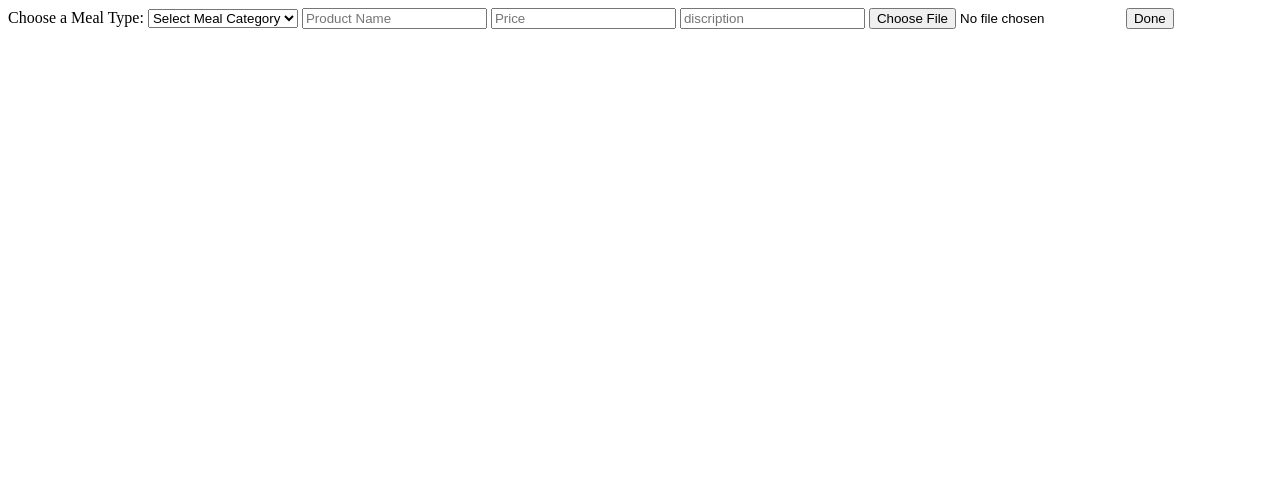
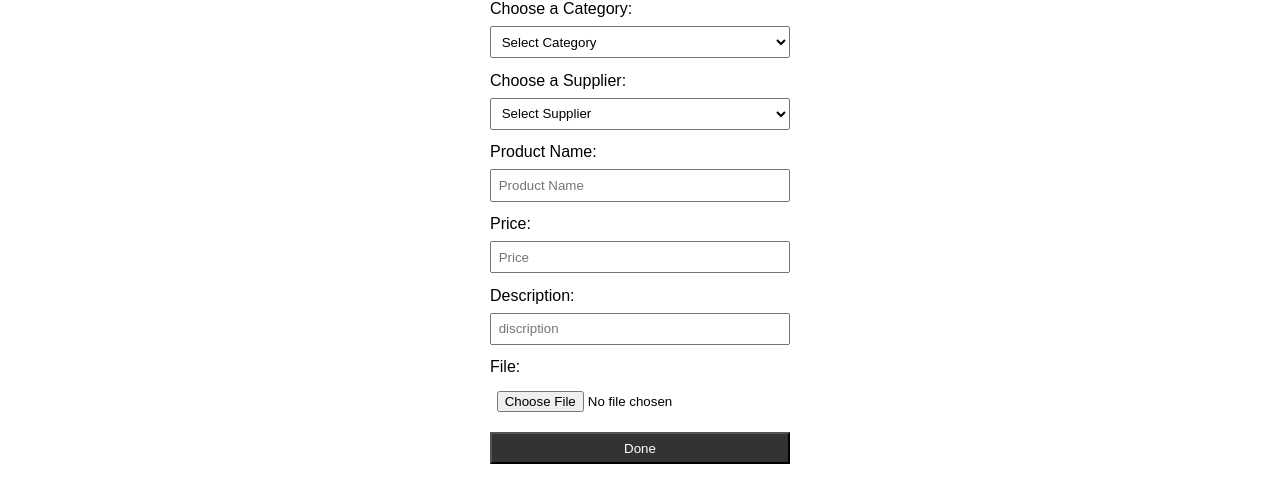
Before and after one commit to Jay-Lokhande/Inventory-Management-System, a Flask app: page /add-products in a window 1280 px wide. Shown: the top 503 px of the page. Run offline with Flask 3, Linux system fonts and the light colour scheme; data that the repository does not hold is empty.

Commit message:
added add files

```diff
--- a/templates/addproduct.html
+++ b/templates/addproduct.html
@@ -1,18 +1,18 @@
-<!doctype html>
+<!DOCTYPE html>
 <html lang="en">
 <head>
     <meta charset="UTF-8">
-    <meta name="viewport"
-          content="width=device-width, user-scalable=no, initial-scale=1.0, maximum-scale=1.0, minimum-scale=1.0">
-    <meta http-equiv="X-UA-Compatible" content="ie=edge">
-    <title>Document</title>
+    <meta name="viewport" content="width=device-width, initial-scale=1.0">
+    <link rel="stylesheet" href="{{ url_for('static', filename='style.css') }}">
+    <title>Add Supplier</title>
 </head>
 <body>
-<form action="{{ url_for('addProduct') }}" method="post" enctype="multipart/form-data">
-          <label for="category">Choose a Meal Type:</label>
+<form action="{{ url_for('add_product') }}" method="post" enctype="multipart/form-data">
+
+<label for="category">Choose a Category:</label>
   <select name="category" id="category">
-                    <option value="all">Select Meal Category</option>
-        {% for category in categories%}
+                    <option value="all">Select Category</option>
+        {% for category in categories %}
       <option value={{category.name}}>{{category.name}}</option>
       {% endfor %}
 <!--      <option value="groceries">Groceries</option>-->
@@ -21,14 +21,28 @@
 <!--    <option value="tickets">Movie Tickets</option>-->
 <!--    <option value="furniture">Furniture</option>-->
   </select>
-        <input type="text" name="productName" placeholder="Product Name" required="required"/>
-        <input type="text" name="price" placeholder="Price" required="required"/>
-    <input type="text" name="discription" placeholder="discription" required="required"/>
-    <input type="file" name="file" required="required"/>
-        {% for supplier in suppliers %}
-        <input type="checkbox" id={{supplier.company_name}} name=comp_name value={{supplier.company_name}}>
-        <label for={{supplier.company_name}}>{{supplier.company_name}}</label><br>
-        {% endfor %}
+
+  <label for="supplier">Choose a Supplier:</label>
+  <select name="supplier" id="supplier">
+                          <option value="all">Select Supplier</option>
+
+    {% for supplier in suppliers %}
+      <option value="ss">{{supplier.company_name}}</option>
+    {% endfor %}
+  </select>
+
+            <label for="product_name">Product Name:</label>
+
+        <input type="text" id="product_name" name="productName" placeholder="Product Name" required="required"/>
+            <label for="price">Price:</label>
+
+        <input type="text" id="price" name="price" placeholder="Price" required="required"/>
+                <label for="description">Description:</label>
+
+    <input type="text" id="description" name="discription" placeholder="discription" required="required"/>
+                <label for="file">File:</label>
+
+    <input type="file" id="file" name="file" required="required"/>
         <button type="submit">Done</button>
     </form>
 </body>
```
Also changed, not shown: templates/addCategory.html (+7 -5 lines).
